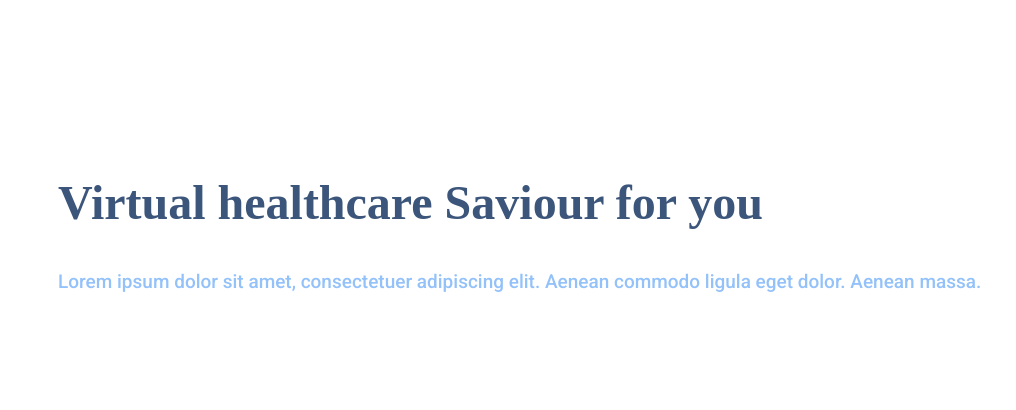
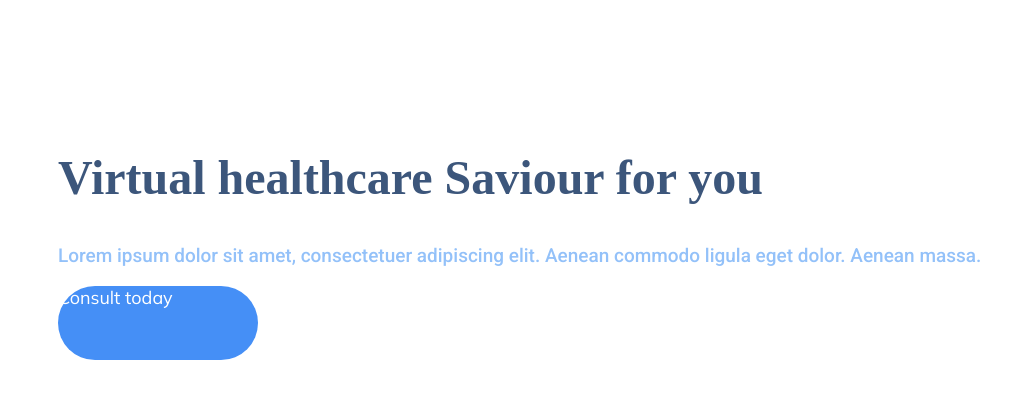
Before and after one commit to mikylink/web-project, a plain HTML site: page index.html in a window 1280 px wide. Shown: the part 226-636 px from the top of the page, 0-1016 px from the left. Drawn offline with Linux system fonts and the light colour scheme.

Commit message:
Add files via upload

```diff
--- a/index.html
+++ b/index.html
@@ -14,9 +14,9 @@
             <a href="#"> About us</a>
         </nav>
         <header>
-            <div class="left"><h2> Virtual healthcare Saviour for you</h2>
+            <div class="left"><h2 class="start"> Virtual healthcare Saviour for you</h2>
             <p>Lorem ipsum dolor sit amet, consectetuer adipiscing elit. Aenean commodo ligula eget dolor. Aenean massa.</p>
-            <a href="#" >Consult today</a></div>
+            <a href="#" class="b1">Consult today</a></div>
             <div class="right"></div><figure><img class="doctor" src="img/doctor.png" alt="Фото учёного"></figure></div>
         </header>
         <main>
--- a/style.css
+++ b/style.css
@@ -69,8 +69,8 @@ h2 {
 
 .b1 {
     display: block;
-    height: 74vh;
-    width:200px;
+    height: 74px;
+    width: 200px;
     background-color: #458FF6 ;
     border-radius: 100px;
 }
```
